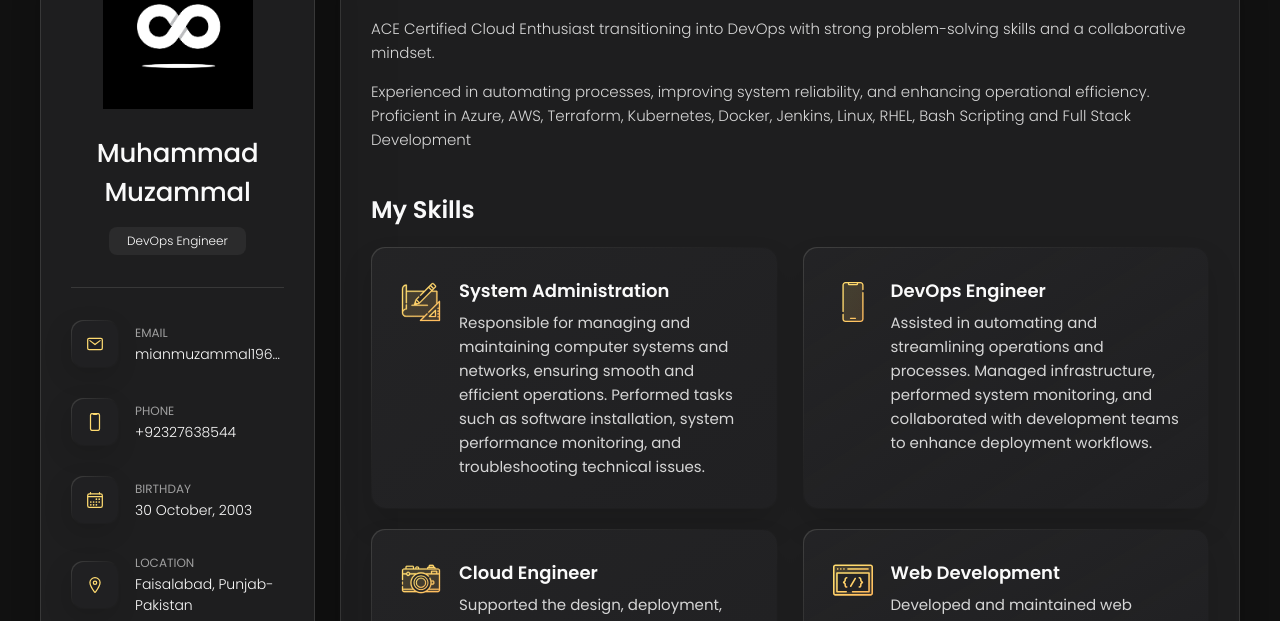
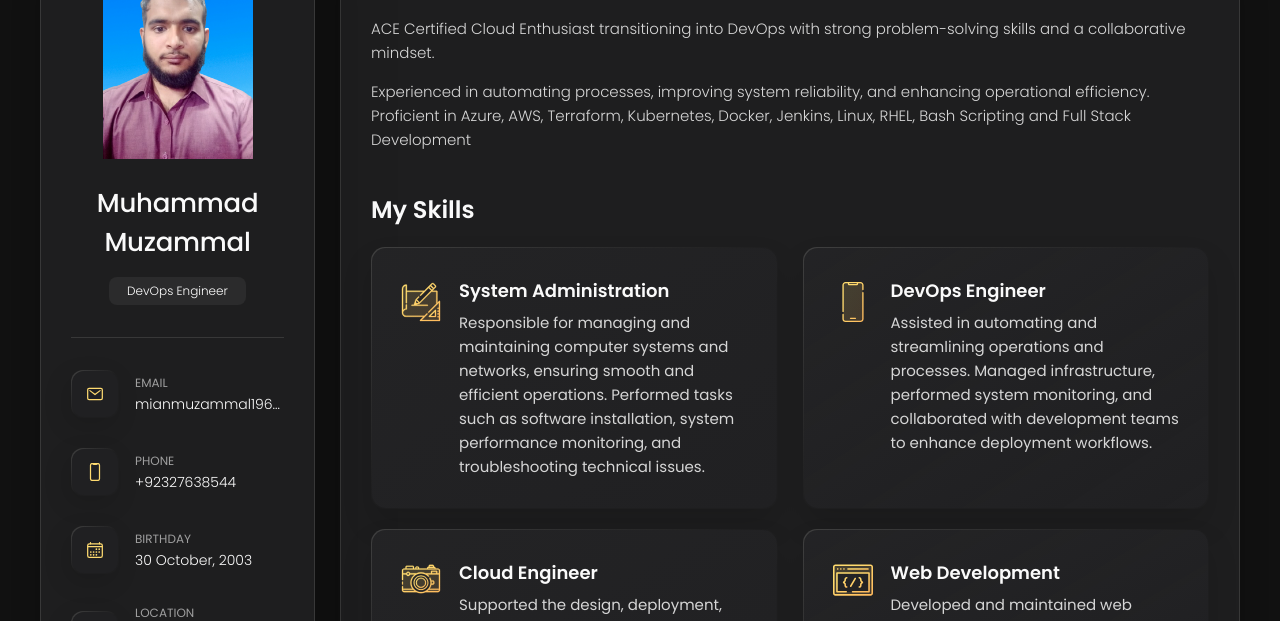
Before and after one commit to mian196/DevOps-Portfolio, a plain HTML site: page index.html in a window 1280 px wide. Shown: the part 162-783 px from the top of the page. Drawn offline with nearby package versions, Linux system fonts and the light colour scheme.

Commit message:
small fix

```diff
--- a/index.html
+++ b/index.html
@@ -45,7 +45,7 @@
         <div class="sidebar-info">
           <figure class="avatar-box">
             <img
-              src="./assets/images/Crop image project-modified-modified.png"
+              src="./assets/images/personal.png"
               alt="Muhammad Muzammal"
 
             />
```
